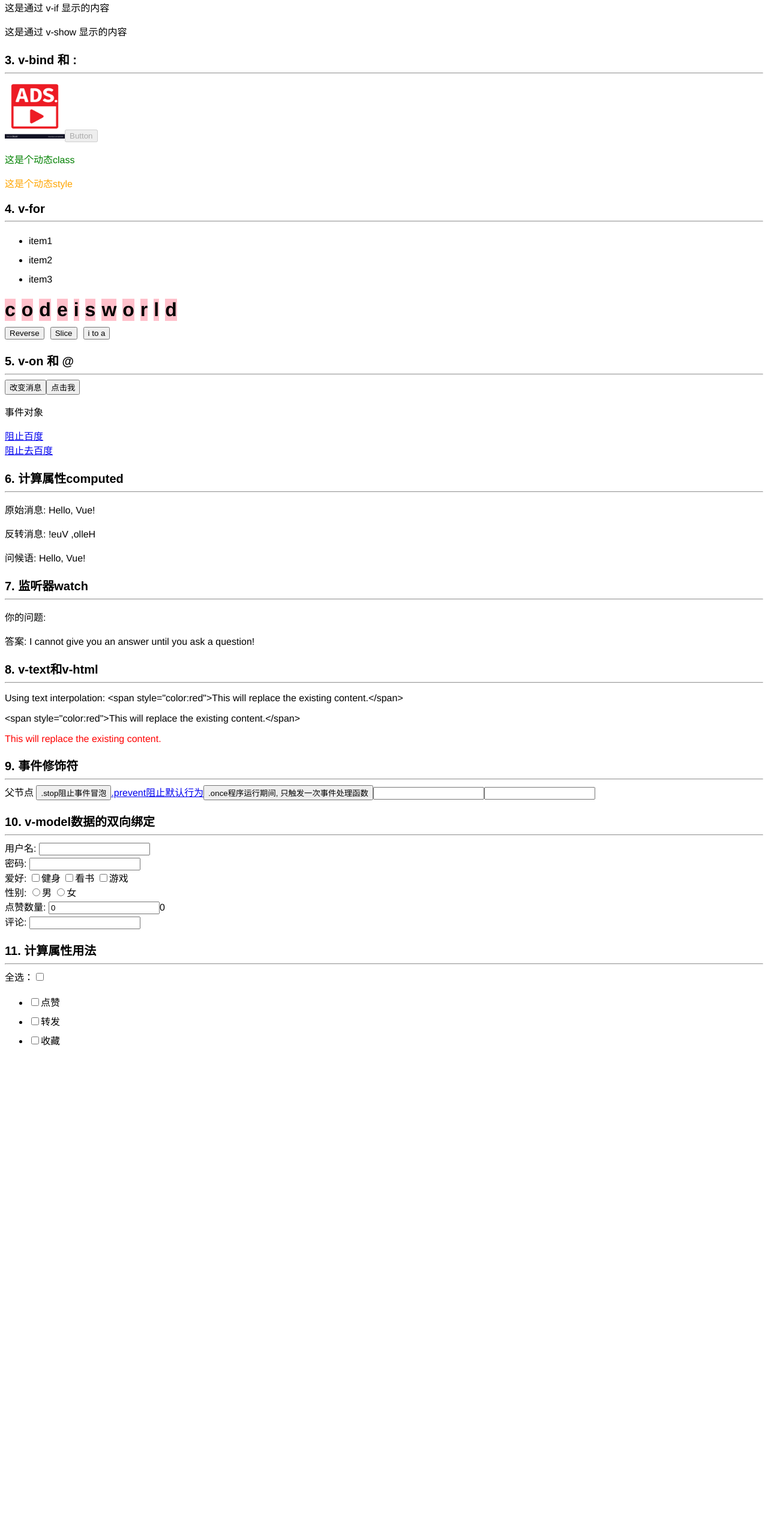
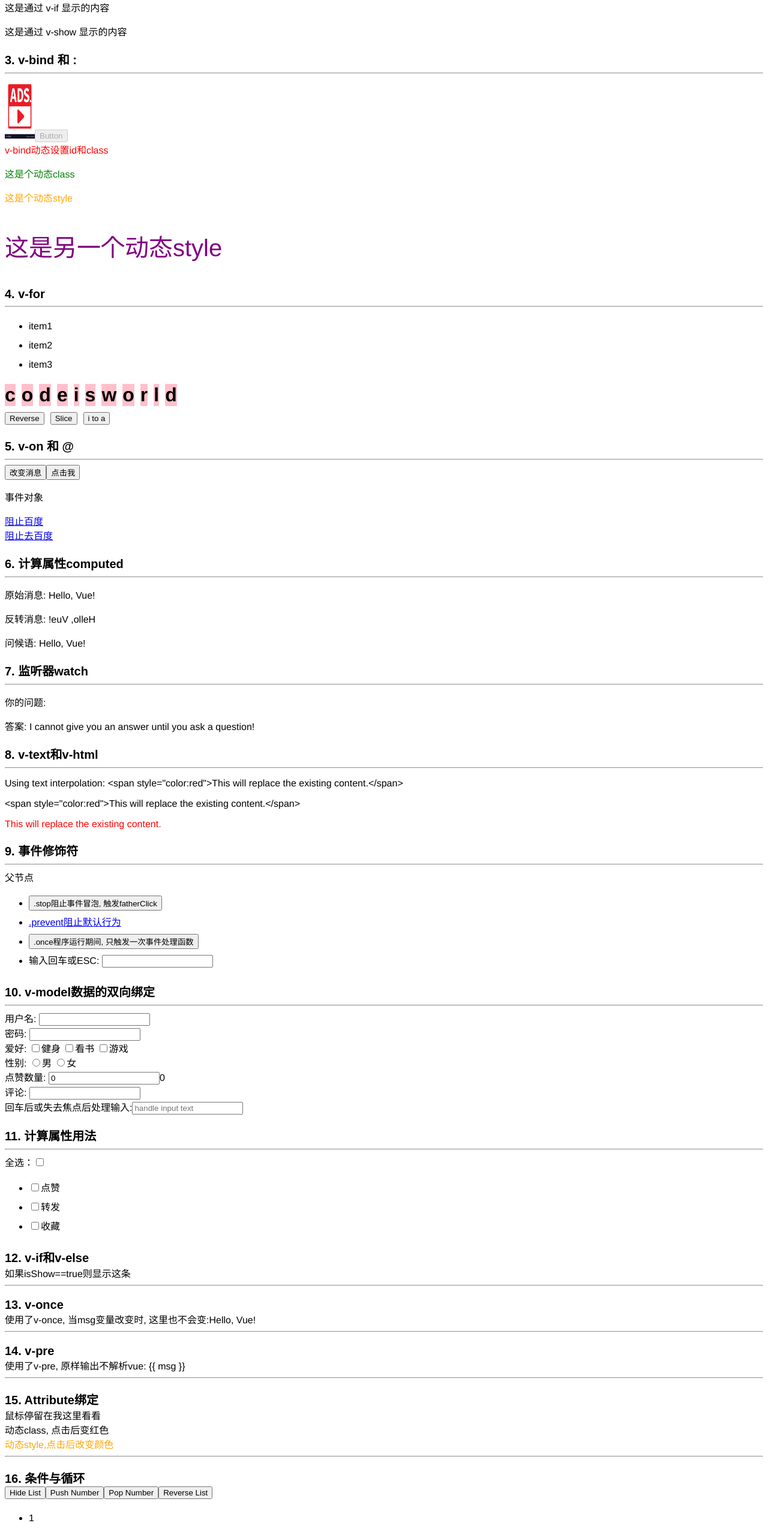
Before and after one commit to xuzepei/vue, a Vue app in the folder my-vue-app/: page / in a window 1280 px wide. Shown: the part 234-2788 px from the top of the page at 60% size. Before the commit the page ends 2002 px from the top, so only its background shows below. Built offline with nearby package versions, Linux system fonts and the light colour scheme.

Commit message:
no message

```diff
--- a/my-vue-app/src/components/MyHelloWorld.vue
+++ b/my-vue-app/src/components/MyHelloWorld.vue
@@ -11,12 +11,16 @@
 
         <div class="title-div" v-pre>3. v-bind 和 :</div>
         <hr>
-        <img :src="adsImagePath" width="100" height="100">
+        <img :src="adsImagePath" :width="width" height="100">
         <!-- <img src="../assets/test.png" width="100" height="100"> -->
+
         <button :disabled="isBtnDisabled">Button</button>
-        <div v-bind="objectOfAttrs"></div>
+
+        <div v-bind="objectOfAttrs">v-bind动态设置id和class</div>
+
         <p :class="isDynamicClass">这是个动态class</p>
         <p :style="{ color: dynaimcColor }">这是个动态style</p>
+        <p :style="myDynamicStyle">这是另一个动态style</p>
 
         <div class="title-div" v-pre>4. v-for</div>
         <hr>
@@ -29,7 +33,7 @@
         <div class="v-for-buttons">
             <button @click="clickedReverseBtn">Reverse</button>
             <button @click="clickedSliceBtn">Slice</button>
-            <button @click="clickedChangeBtn">{{isChanged ? "a to i" : "i to a"}}</button>
+            <button @click="clickedChangeBtn">{{ isChanged ? "a to i" : "i to a" }}</button>
         </div>
 
         <div class="title-div" v-pre>5. v-on 和 @</div>
@@ -68,11 +72,12 @@
         <hr>
         <div>
             <div @click="fatherClick">父节点
-                <button @click.stop="stopClick">.stop阻止事件冒泡</button>
-                <a href="http://www.baidu.com" @click.prevent="stopClick">.prevent阻止默认行为</a>
-                <button @click.once="onceClick" @click.stop="">.once程序运行期间, 只触发一次事件处理函数</button>
-                <input type="text" @keydown.enter="enterFun" @keydown.esc="escFun"/>
-                <input type="text" @keydown.esc="escFun" />
+                <ul>
+                    <li><button @click.stop="stopClick">.stop阻止事件冒泡, 触发fatherClick</button></li>
+                    <li><a href="http://www.baidu.com" @click.prevent="stopClick">.prevent阻止默认行为</a></li>
+                    <li><button @click.once="onceClick" @click.stop="">.once程序运行期间, 只触发一次事件处理函数</button></li>
+                    <li>输入回车或ESC: <input type="text" @keydown.enter="enterFun" @keydown.esc="escFun" /></li>
+                </ul>
             </div>
         </div>
         <div class="title-div" v-pre>10. v-model数据的双向绑定</div>
@@ -87,9 +92,9 @@
         </div>
         <div>
             <span>爱好: </span>
-            <input type="checkbox" v-model="hobbies" value="workout" />健身
-            <input type="checkbox" v-model="hobbies" value="reading" />看书
-            <input type="checkbox" v-model="hobbies" value="game" />游戏
+            <input type="checkbox" v-model="hobbies" value="workout" @change="handleCheckboxChange" />健身
+            <input type="checkbox" v-model="hobbies" value="reading" @change="handleCheckboxChange" />看书
+            <input type="checkbox" v-model="hobbies" value="game" @change="handleCheckboxChange" />游戏
         </div>
         <div>
             <span>性别: </span>
@@ -98,30 +103,63 @@
         </div>
         <div>
             <span>点赞数量: </span>
-            <input type="text" v-model.number="praize"/>{{ praize }}
+            <input type="text" v-model.number="praize" />{{ praize }}
         </div>
         <div>
             <span>评论: </span>
-            <input type="text" v-model.trim="comment"/>
+            <input type="text" v-model.trim="comment" />
+        </div>
+
+        <div>
+            <span>回车后或失去焦点后处理输入:</span>
+            <input type="text" placeholder="handle input text" v-model="comment" @keyup.enter="handleEnter"
+                @blur="handleEnter" />
         </div>
 
         <div class="title-div" v-pre>11. 计算属性用法</div>
         <hr>
         <div>
             <span>全选：</span>
-            <input type="checkbox" v-model="selectAll"/>
+            <input type="checkbox" v-model="selectAll" />
             <ul>
                 <li v-for="(val, index) in selectionArray" :key="index">
-                    <input type="checkbox" v-model="val.selected"/>
+                    <input type="checkbox" v-model="val.selected" />
                     <span>{{ val.name }}</span>
                 </li>
             </ul>
         </div>
+
+        <div class="title-div" v-pre>12. v-if和v-else</div>
+        <div v-if="isShow">如果isShow==true则显示这条</div>
+        <div v-else>否则显示这条</div>
+        <hr>
+
+        <div class="title-div" v-pre>13. v-once</div>
+        <div v-once>使用了v-once, 当msg变量改变时, 这里也不会变:{{ msg }}</div>
+        <hr>
+        <div class="title-div" v-pre>14. v-pre</div>
+        <div v-pre>使用了v-pre, 原样输出不解析vue: {{ msg }}</div>
+        <hr>
+        <div class="title-div" v-pre>15. Attribute绑定</div>
+        <div :title="msg">鼠标停留在我这里看看</div>
+        <div :class="{beRed: isRed}" @click="toggleRed">动态class, 点击后变红色</div>
+        <div :style="{color: dynaimcColor}" @click="toggleColor">动态style,点击后改变颜色</div>
+        <hr>
+        <div class="title-div" v-pre>16. 条件与循环</div>
+        <button @click="show=!show">{{show?"Hide List":"Show List"}}</button>
+        <button @click="pushNumber">Push Number</button>
+        <button @click="popNumber">Pop Number</button>
+        <button @click="reverseList">Reverse List</button>
+        <ul v-if="show && list.length">
+            <li v-for="value, index in list" :key="index">{{value}}</li>
+        </ul>
+        <div v-else-if="show=== false">The list is hidden.</div>
+        <div v-else-if="list.length == 0">The list is empty.</div>
+        <hr>
     </div>
 </template>
 
 <style>
-
 div {
     text-align: left;
 }
@@ -132,7 +170,7 @@ div {
     font-size: 20px;
     font-weight: bold;
     text-align: left;
-    color:black;
+    color: black;
 }
 
 /* ul {
@@ -165,6 +203,14 @@ li {
     margin-top: 10px;
 }
 
+#container {
+    color: red;
+}
+
+.beRed {
+    color: red;
+}
+
 </style>
 
 <script>
@@ -178,10 +224,11 @@ export default {
             name: "Vue",
             isShow: true,
             adsImagePath: testImagePath,
+            width: 50,
             items: [
-            {id: 1, name: "item1"},
-            {id: 2, name: "item2"},
-            {id: 3, name: "item3"}],
+                { id: 1, name: "item1" },
+                { id: 2, name: "item2" },
+                { id: 3, name: "item3" }],
             items2: ["c", "o", "d", "e", "i", "s", "w", "o", "r", "l", "d"],
             question: '',
             answer: 'I cannot give you an answer until you ask a question!',
@@ -194,7 +241,9 @@ export default {
             isDynamicClass: {
                 green_class: true
             },
+            className: "myClassName",
             dynaimcColor: "orange",
+            myDynamicStyle: {"font-size":"40px","color":"purple","text-align":"left"},
             username: "",
             password: "",
             hobbies: [],
@@ -203,30 +252,39 @@ export default {
             comment: "",
             isSliced: false,
             isChanged: false,
-            selectionArray: [ {name: "点赞", selected: false}, {name: "转发", selected: false}, {name: "收藏", selected: false}],
+            selectionArray: [{ name: "点赞", selected: false }, { name: "转发", selected: false }, { name: "收藏", selected: false }],
+            isRed: false,
+            show: true,
+            list: [1,2,3],
         };
     },
     computed: {
         reversedMessage() {
             return this.msg.split('').reverse().join('');
         },
-        greeting() {
+        // greeting() {
+        //     return `Hello, ${this.name}!`;
+        // },
+        greeting: {
+            set(value) {
+                console.log("greeting: " + this.value)
+                this.greeting = value
+            },
+            get() {
                 return `Hello, ${this.name}!`;
+            }
         },
-
         selectAll: {
             set(value) {
                 console.log("selectAll.set:" + value)
-                this.selectionArray.forEach(obj => {obj.selected = value});
+                this.selectionArray.forEach(obj => { obj.selected = value });
             },
             get() {
-
                 var selected = true
                 let outsideVar = 0
                 this.selectionArray.forEach((obj, index) => {
                     console.log(index + ". obj.selected is: " + obj.selected)
                     selected = (obj.selected === true);
-
                     if (obj.selected) {
                         outsideVar++;
                     }
@@ -242,21 +300,23 @@ export default {
     watch: {
         // 监听 question 属性
         question(newValue, oldValue) {
-            print(newValue);
-            print(oldValue);
+            console.log(newValue);
+            console.log(oldValue);
 
             this.answer = '...';
             this.getAnswer();
         }
     },
     methods: {
+
         changeMsg() {
             this.msg = "Hello, World!";
             this.question = "Is this a question?"
         },
 
+
         handleClick() {
-            //alert('按钮被点击了');
+            alert('按钮被点击了');
             console.log(this.hobbies);
             console.log(this.gender);
         },
@@ -320,6 +380,34 @@ export default {
                 this.isChanged = !this.isChanged;
                 this.items2[4] = "a"
             }
+        },
+
+        handleCheckboxChange() {
+            console.log(this.hobbies);
+        },
+
+        handleEnter() {
+            this.comment = this.comment.trim();
+        },
+
+        toggleRed() {
+            this.isRed = !this.isRed;
+        },
+
+        toggleColor() {
+            this.dynaimcColor = this.dynaimcColor === 'orange' ? 'blue' : 'orange';
+        },
+
+        popNumber() {
+            this.list.pop();
+        },
+
+        pushNumber() {
+            this.list.push(this.list.length + 1);
+        },
+
+        reverseList() {
+            this.list.reverse();
         }
     }
 };
```
Lines whose indentation alone changed are shown as unchanged.
